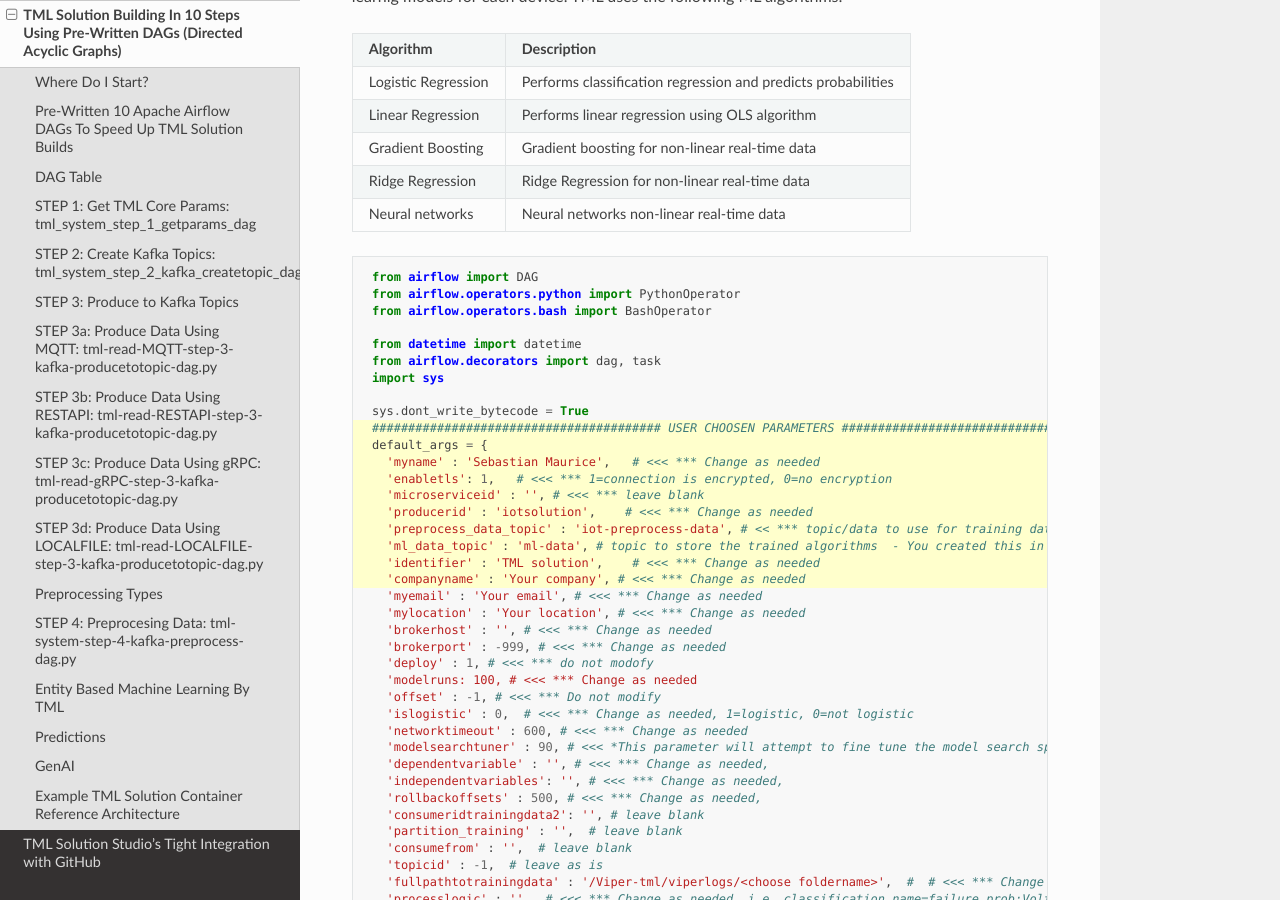
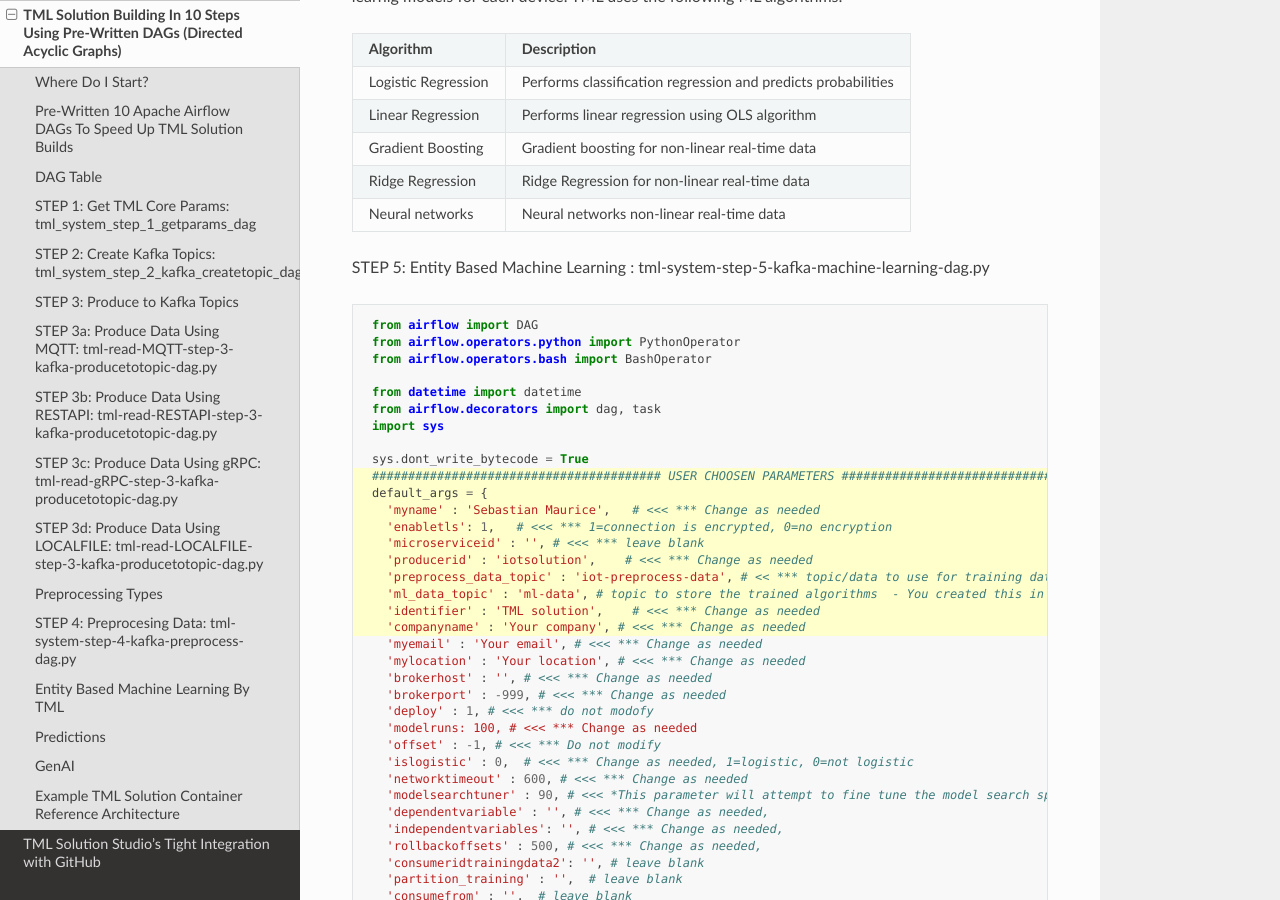
Before and after one commit to smaurice101/readthedocs, a Sphinx documentation site: the page built from docs/source/tmlbuilds.rst, in a window 1280 px wide and 900 px high, scrolled down 17207 px. Built offline with Sphinx 7.4.7 and the Read the Docs theme 2.0.0, drawn with Linux system fonts in a browser that asks for light colours.

Commit message:
Update tmlbuilds.rst

```diff
--- a/docs/source/tmlbuilds.rst
+++ b/docs/source/tmlbuilds.rst
@@ -1016,6 +1016,8 @@
    * - Neural networks
      - Neural networks non-linear real-time data
 
+STEP 5: Entity Based Machine Learning : tml-system-step-5-kafka-machine-learning-dag.py
+
 .. code-block::
    :emphasize-lines: 10,11,12,13,14,15,16,17,18,19
 
```
